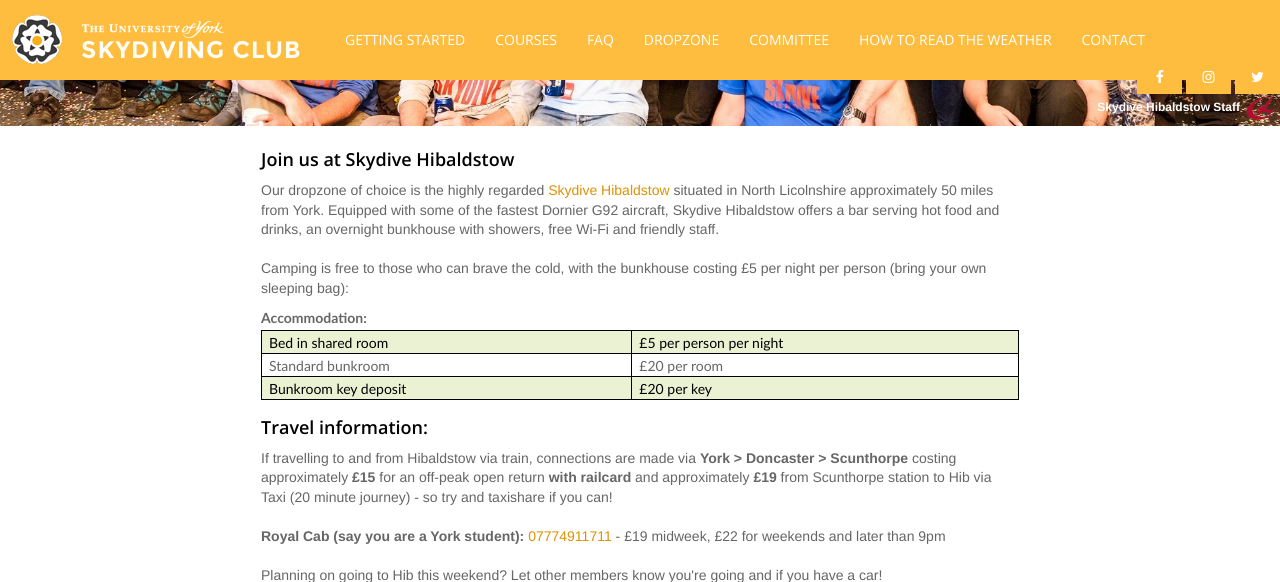
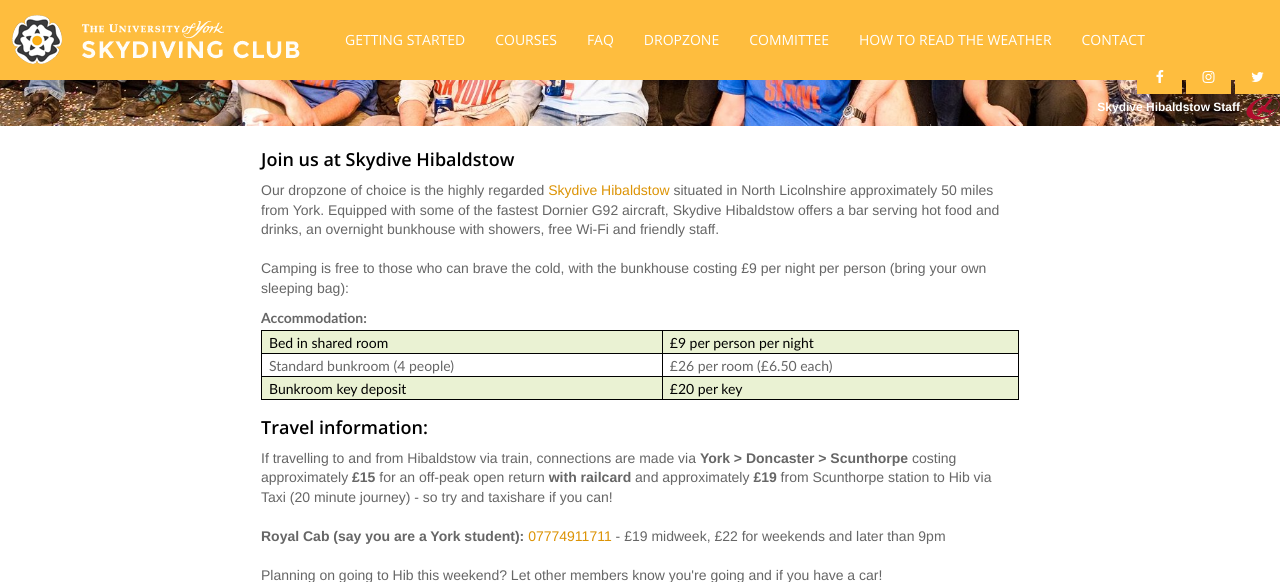
Before and after one commit to uoysc/uoysc.github.io, a Jekyll site: the page built from dropzone/index.html, in a window 1280 px wide and 900 px high, scrolled down 324 px, cut to the strip 0-582 px from the top of the window. Built offline with Jekyll 4.4.1, drawn with Linux system fonts in a browser that asks for light colours; nearby versions of some CDN libraries.

Commit message:
Update bunkhouse prices

```diff
--- a/dropzone/index.html
+++ b/dropzone/index.html
@@ -18,7 +18,7 @@
 		<h4><b>Join us at Skydive Hibaldstow</b></h4>
 
 		<p>Our dropzone of choice is the highly regarded <a href="http://skydiving.co.uk/" target="_blank">Skydive Hibaldstow</a> situated in North Licolnshire approximately 50 miles from York. Equipped with some of the fastest Dornier G92 aircraft, Skydive Hibaldstow offers a bar serving hot food and drinks, an overnight bunkhouse with showers, free Wi-Fi and friendly staff.
-		<br><br>Camping is free to those who can brave the cold, with the bunkhouse costing &pound;5 per night per person (bring your own sleeping bag):
+		<br><br>Camping is free to those who can brave the cold, with the bunkhouse costing &pound;9 per night per person (bring your own sleeping bag):
 		</p>
 
 		<table class="skytable">
@@ -26,11 +26,11 @@
 
 			<tr>
 				<td>Bed in shared room</td>
-				<td>&pound;5 per person per night</td>
+				<td>&pound;9 per person per night</td>
 			</tr>
 			<tr>
-				<td>Standard bunkroom</td>
-				<td>&pound;20 per room</td>
+				<td>Standard bunkroom (4 people)</td>
+				<td>&pound;26 per room (&pound;6.50 each)</td>
 			</tr>
 			<tr>
 				<td>Bunkroom key deposit</td>
```
